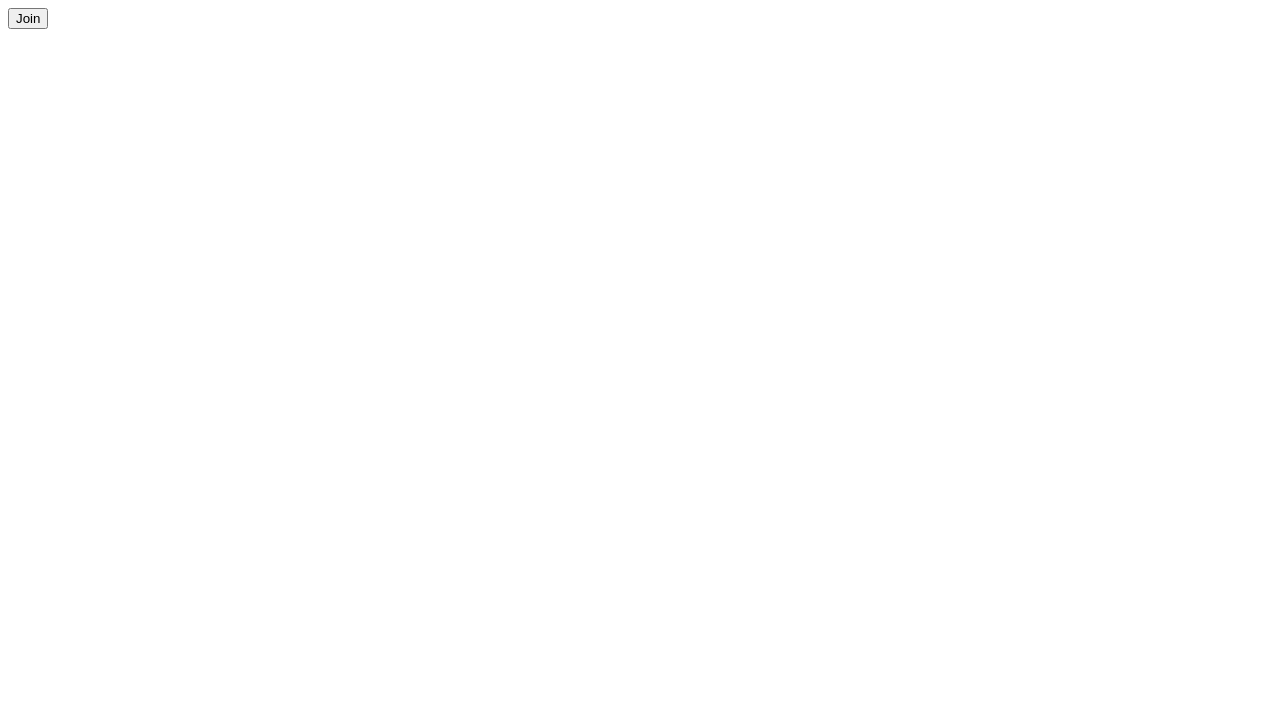
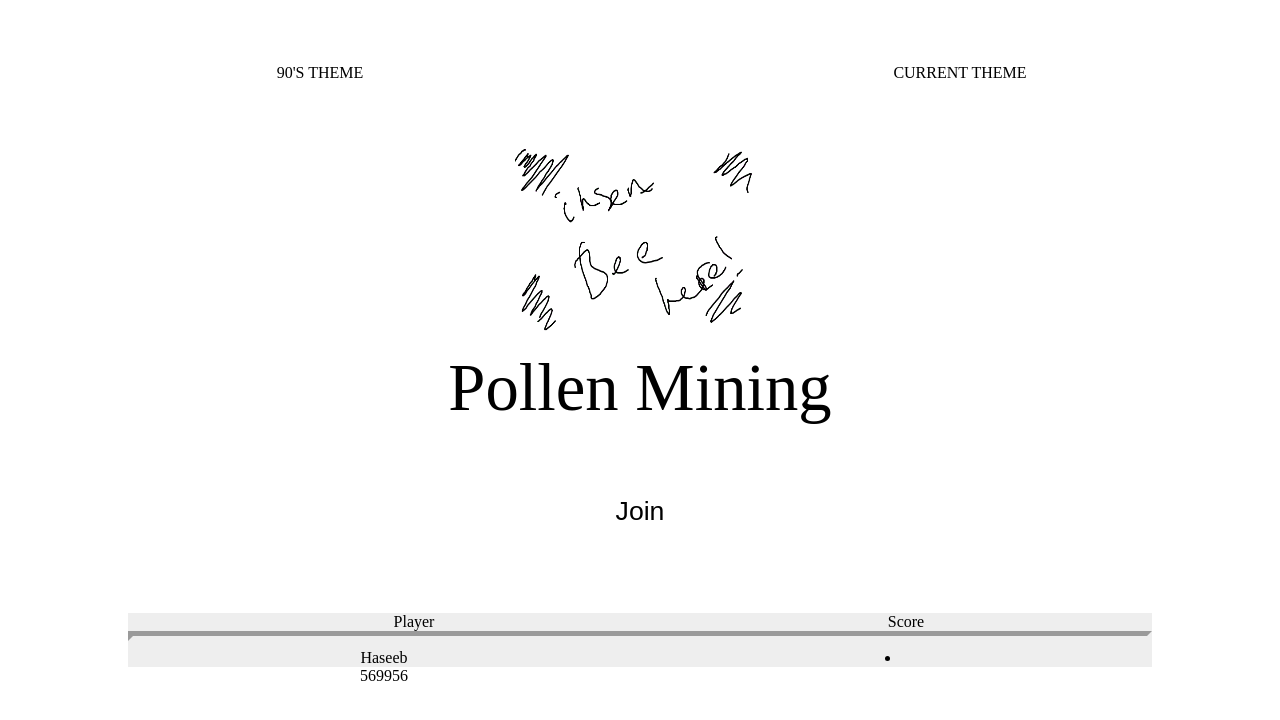
Before and after one commit to mandulaj/bcp, a website: page hive/static/index.html in a window 1280 px wide. Drawn offline with nearby package versions, Linux system fonts and the light colour scheme.

Commit message:
Base layout html and style

```diff
--- a/hive/static/index.html
+++ b/hive/static/index.html
@@ -2,18 +2,42 @@
 <html>
 <head>
 <script src="index.js"></script>
-<script
-  src="https://code.jquery.com/jquery-3.3.1.js"
-  integrity="sha256-2Kok7MbOyxpgUVvAk/HJ2jigOSYS2auK4Pfzbm7uH60="
-  crossorigin="anonymous"></script>
+<script src="https://code.jquery.com/jquery-3.3.1.js" integrity="sha256-2Kok7MbOyxpgUVvAk/HJ2jigOSYS2auK4Pfzbm7uH60=" crossorigin="anonymous"></script>
 
 <meta charset="UTF-8">
 <title>Leaderboard</title>
+<link href="style.css" rel="stylesheet" type="text/css">
 </head>
 
 <body>
-<button>Join</button>
-<div id="leaderboard"></div>
+
+<div class="Nav">
+	<span id="a">90'S THEME</span>
+    <span id="b">CURRENT THEME</span>
+</div>
+
+<img src="res/bee_image.gif" width="250" height="200" />
+
+<div id="Logo">Pollen Mining</div>
+
+<div id="JoinBtnContainer">
+  <button>Join</button>
+</div>
+<div id="leaderboard">
+<ul>
+<li>
+    <span>Player</span>
+    <span>Score</span>
+</li>
+</ul>
+<hr style="border-width: 5px;/>
+<ol>
+    <li>
+    <span class="name">Haseeb</span>
+    <span class="score">569956</span>
+    </li>
+</ol>
+</div>
 </body>
 
 </html>
--- a/hive/static/style.css
+++ b/hive/static/style.css
@@ -0,0 +1,60 @@
+body{
+	padding: 0 auto;
+	margin: 0 auto;
+	wdith: 100%;
+	text-align: center;
+	font: calibri, tahoma, arial;
+}
+
+.Nav {
+	height: 100px;
+	padding: 0;
+	margin: 0;
+	border-bottom: thick;
+}
+
+.Nav span{
+	width:50%;
+	display: inline;
+	float: left;
+	padding-top: 5%;
+	padding-bottom: 5%;
+}
+
+.Nav #a{
+}
+
+.Nav #b{
+}
+
+#Logo {
+	font-size: 50pt;
+	text-outline: #33f;
+}
+
+#JoinBtnContainer Button{
+	margin: 50px;
+	padding: 20px 50px 20px 50px;
+	font-size: 20pt;
+	background: #fff;
+	border: none;
+}
+
+#leaderboard {
+	margin: 0 auto;
+	width: 80%;
+	background-color: #eee;
+	min-height: 50px;
+	text-decoration: inherit;
+}
+
+#leaderboard ul li {
+	list-style: none;
+}
+
+#leaderboard span{
+	text-decoration: none;
+	width: 50%;
+	float: left;
+	display: inline-block;
+}
```
Also changed, not shown: hive/static/res/90stheme.png (added), hive/static/res/bee_image.gif (added).
